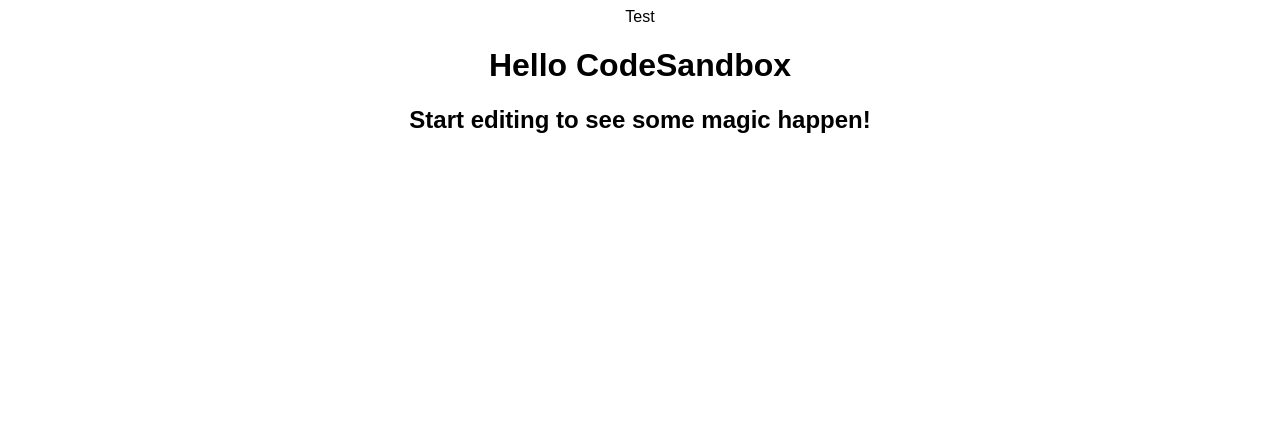
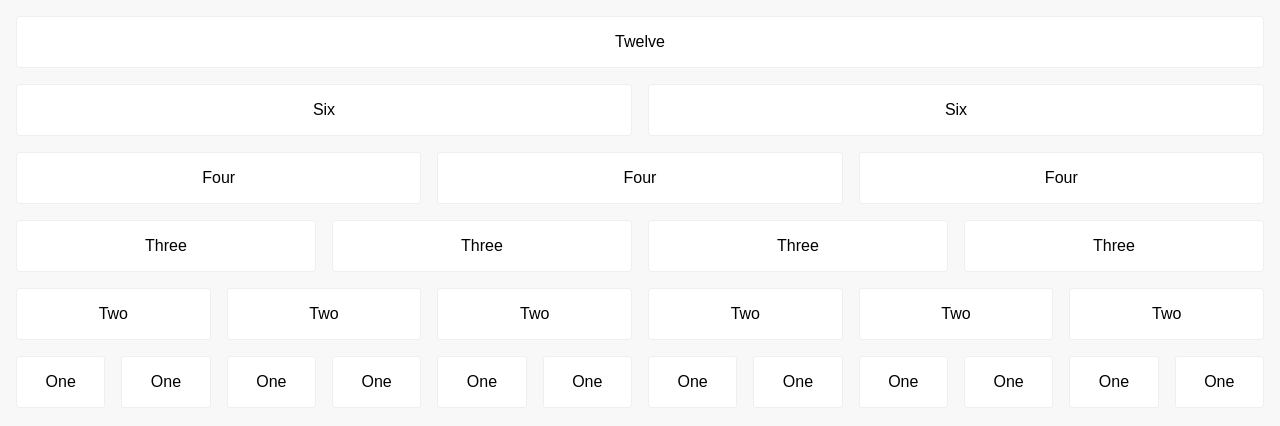
Before and after one commit to elliotkidd/React-grid, a React app: page / in a window 1280 px wide. Built offline with nearby package versions, Linux system fonts and the light colour scheme.

Commit message:
Construct layout

```diff
--- a/package.json
+++ b/package.json
@@ -1,5 +1,5 @@
 {
-  "name": "new",
+  "name": "react-grid",
   "version": "1.0.0",
   "description": "",
   "keywords": [],
--- /dev/null
+++ b/src/components/Box.js
@@ -0,0 +1,16 @@
+import React from "react";
+import ReactDOM from "react-dom";
+import styled, { css } from "styled-components";
+
+const Box = styled.div`
+  background: #fff;
+  padding: 1rem;
+  text-align: center;
+  margin: 0.5rem 0;
+  border-radius: 3px;
+  border: 1px solid #efefef;
+  box-shaddow: 0 10px 20px hsla(240, 35, 20, 0.095),
+    0 6px 6px hsla(240, 35, 20, 0.115);
+`;
+
+export default Box;
--- a/src/index.js
+++ b/src/index.js
@@ -2,17 +2,109 @@
 import ReactDOM from "react-dom";
 import Grid from "./components/Grid";
 import Column from "./components/Column";
+import Box from "./components/Box";
 
 import "./styles.css";
 
 function App() {
   return (
     <div className="App">
-      <Grid justifyContent="center">
-        <Column md="6">Test</Column>
+      <Grid>
+        <Column md={12}>
+          <Box>Twelve</Box>
+        </Column>
       </Grid>
-      <h1>Hello CodeSandbox</h1>
-      <h2>Start editing to see some magic happen!</h2>
+      <Grid>
+        <Column md={6}>
+          <Box>Six</Box>
+        </Column>
+        <Column md={6}>
+          <Box>Six</Box>
+        </Column>
+      </Grid>
+      <Grid>
+        <Column md={4}>
+          <Box>Four</Box>
+        </Column>
+        <Column md={4}>
+          <Box>Four</Box>
+        </Column>
+        <Column md={4}>
+          <Box>Four</Box>
+        </Column>
+      </Grid>
+      <Grid>
+        <Column md={3}>
+          <Box>Three</Box>
+        </Column>
+        <Column md={3}>
+          <Box>Three</Box>
+        </Column>
+        <Column md={3}>
+          <Box>Three</Box>
+        </Column>
+        <Column md={3}>
+          <Box>Three</Box>
+        </Column>
+      </Grid>
+      <Grid>
+        <Column md={2}>
+          <Box>Two</Box>
+        </Column>
+        <Column md={2}>
+          <Box>Two</Box>
+        </Column>
+        <Column md={2}>
+          <Box>Two</Box>
+        </Column>
+        <Column md={2}>
+          <Box>Two</Box>
+        </Column>
+        <Column md={2}>
+          <Box>Two</Box>
+        </Column>
+        <Column md={2}>
+          <Box>Two</Box>
+        </Column>
+      </Grid>
+      <Grid>
+        <Column md={1}>
+          <Box>One</Box>
+        </Column>
+        <Column md={1}>
+          <Box>One</Box>
+        </Column>
+        <Column md={1}>
+          <Box>One</Box>
+        </Column>
+        <Column md={1}>
+          <Box>One</Box>
+        </Column>
+        <Column md={1}>
+          <Box>One</Box>
+        </Column>
+        <Column md={1}>
+          <Box>One</Box>
+        </Column>
+        <Column md={1}>
+          <Box>One</Box>
+        </Column>
+        <Column md={1}>
+          <Box>One</Box>
+        </Column>
+        <Column md={1}>
+          <Box>One</Box>
+        </Column>
+        <Column md={1}>
+          <Box>One</Box>
+        </Column>
+        <Column md={1}>
+          <Box>One</Box>
+        </Column>
+        <Column md={1}>
+          <Box>One</Box>
+        </Column>
+      </Grid>
     </div>
   );
 }
--- a/src/styles.css
+++ b/src/styles.css
@@ -1,4 +1,7 @@
+body {
+  background-color: #f8f8f8;
+}
+
 .App {
   font-family: sans-serif;
-  text-align: center;
 }
```
